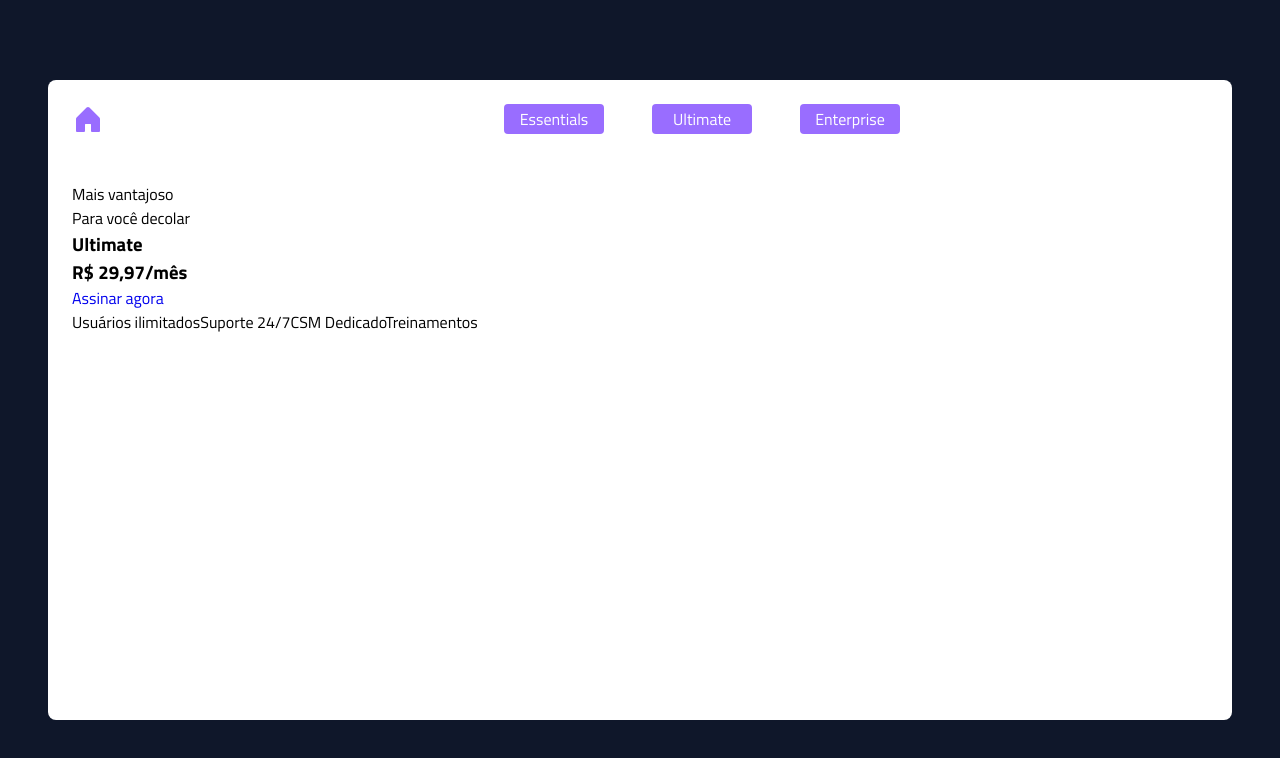
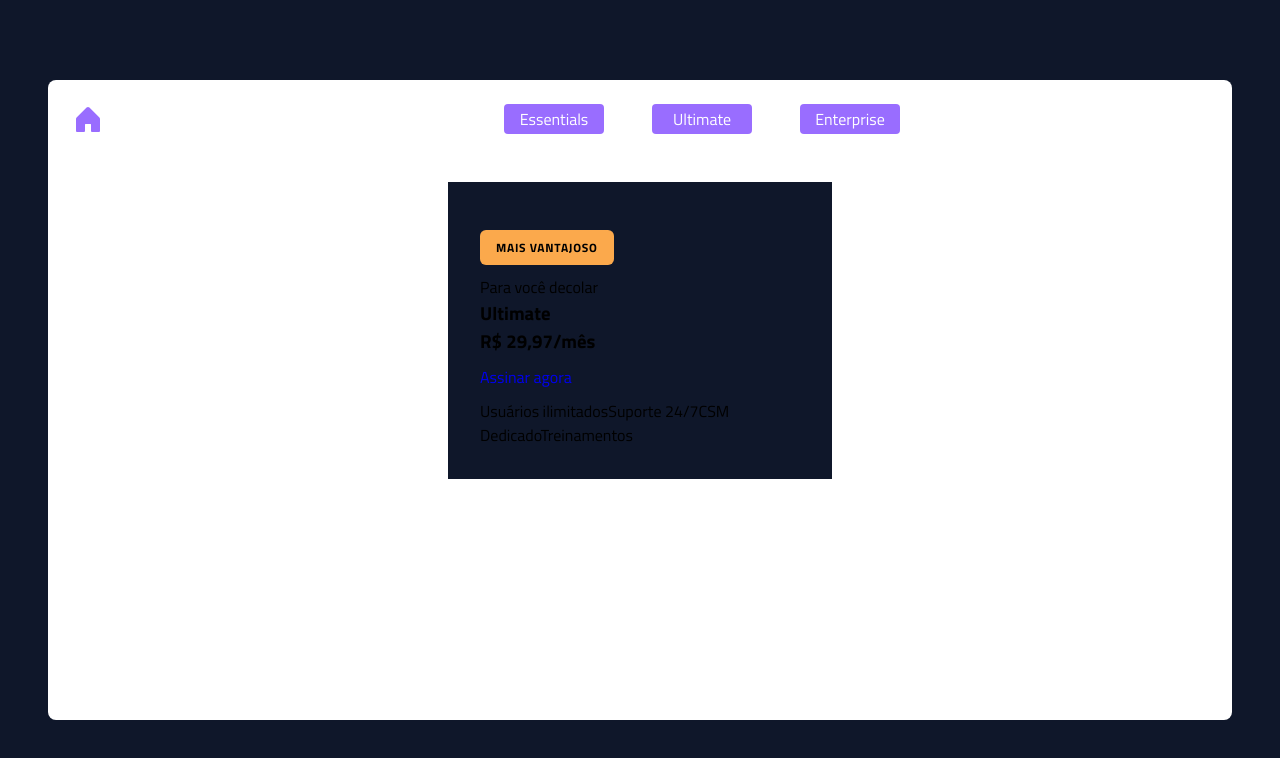
Before and after one commit to marclipe/pricing-table, a React (Vite) app: page /ultimate in a window 1280 px wide. Shown: the top 758 px of the page. Built offline with nearby package versions, Linux system fonts and the light colour scheme.

Commit message:
Essentials done Ultimate price Start

```diff
--- a/src/layouts/styles.ts
+++ b/src/layouts/styles.ts
@@ -14,7 +14,7 @@ export const LayoutContainer = styled.div`
   flex-direction: column;
 
   @media screen and (max-width: 769px) {
-    height: auto;
+    height: 100vh;
     margin: auto;
   }
 `;
--- a/src/pages/Essentials/styles.ts
+++ b/src/pages/Essentials/styles.ts
@@ -42,12 +42,24 @@ export const ContainerEssentials = styled.div`
     border: 1px solid ${(props) => props.theme["gray-200"]};
     margin: 2rem 0;
   }
+
+  @media screen and (max-width: 600px) {
+    width: 320px;
+
+    hr {
+      width: 100%;
+    }
+  }
 `;
 
 export const Price = styled.div`
   display: flex;
   align-items: center;
   gap: 3.063rem;
+
+  @media screen and (max-width: 600px) {
+    gap: 2.063rem;
+  }
 `;
 
 export const ButtonPrice = styled.div`
@@ -68,7 +80,11 @@ export const ButtonPrice = styled.div`
 
     font-size: 1rem;
     font-weight: 700;
-    color: ${props => props.theme["gray-800"]};
+    color: ${(props) => props.theme["gray-800"]};
+  }
+
+  @media screen and (max-width: 600px) {
+    a {width: 100%;}
   }
 `;
 
--- a/src/pages/Ultimate/index.tsx
+++ b/src/pages/Ultimate/index.tsx
@@ -1,14 +1,16 @@
-import { ContainerUltimate } from "./styles";
+import { ContainerUltimate, TitleConteiner, Advantage } from "./styles";
 
 export const Ultimate = () => {
   return (
     <ContainerUltimate>
-      <span>Mais vantajoso</span>
-      <p>Para você decolar</p>
-      <div>
-        <h3>Ultimate</h3>
-        <h3>R$ 29,97/mês</h3>
-      </div>
+      <Advantage>Mais vantajoso</Advantage>
+      <TitleConteiner>
+        <p>Para você decolar</p>
+        <div>
+          <h3>Ultimate</h3>
+          <h3>R$ 29,97/mês</h3>
+        </div>
+      </TitleConteiner>
       <a href="#">Assinar agora</a>
       <div>
         <span>Usuários ilimitados</span>
--- a/src/pages/Ultimate/styles.ts
+++ b/src/pages/Ultimate/styles.ts
@@ -1,3 +1,24 @@
 import { styled } from "styled-components";
 
-export const ContainerUltimate = styled.section``;
+export const ContainerUltimate = styled.section`
+  background-color: ${(props) => props.theme["gray-900"]};
+  width: 24rem;
+  padding: 3rem 2rem 2rem 2rem;
+  margin: 0 auto;
+  align-items: flex-start;
+  gap: 0.625rem;
+  display: flex;
+  flex-direction: column;
+`;
+
+export const TitleConteiner = styled.div``;
+
+export const Advantage = styled.div`
+  background-color: ${(props) => props.theme.orange};
+  padding: 8px 16px;
+  border-radius: 6px;
+  font-size: 0.75rem;
+  font-weight: 700;
+  letter-spacing: 0.72px;
+  text-transform: uppercase;
+`;
--- a/src/styles/global.ts
+++ b/src/styles/global.ts
@@ -10,10 +10,10 @@ export const GlobalStyle = createGlobalStyle`
 
   body {
     background-color: ${(props) => props.theme["gray-900"]};
+    font-family: 'Titillium Web', sans-serif;
   }
 
   body, input, textarea, button {
-    font-family: 'Titillium Web', sans-serif;
     font-weight: 400;
     font-size: 1rem;
   }
```
